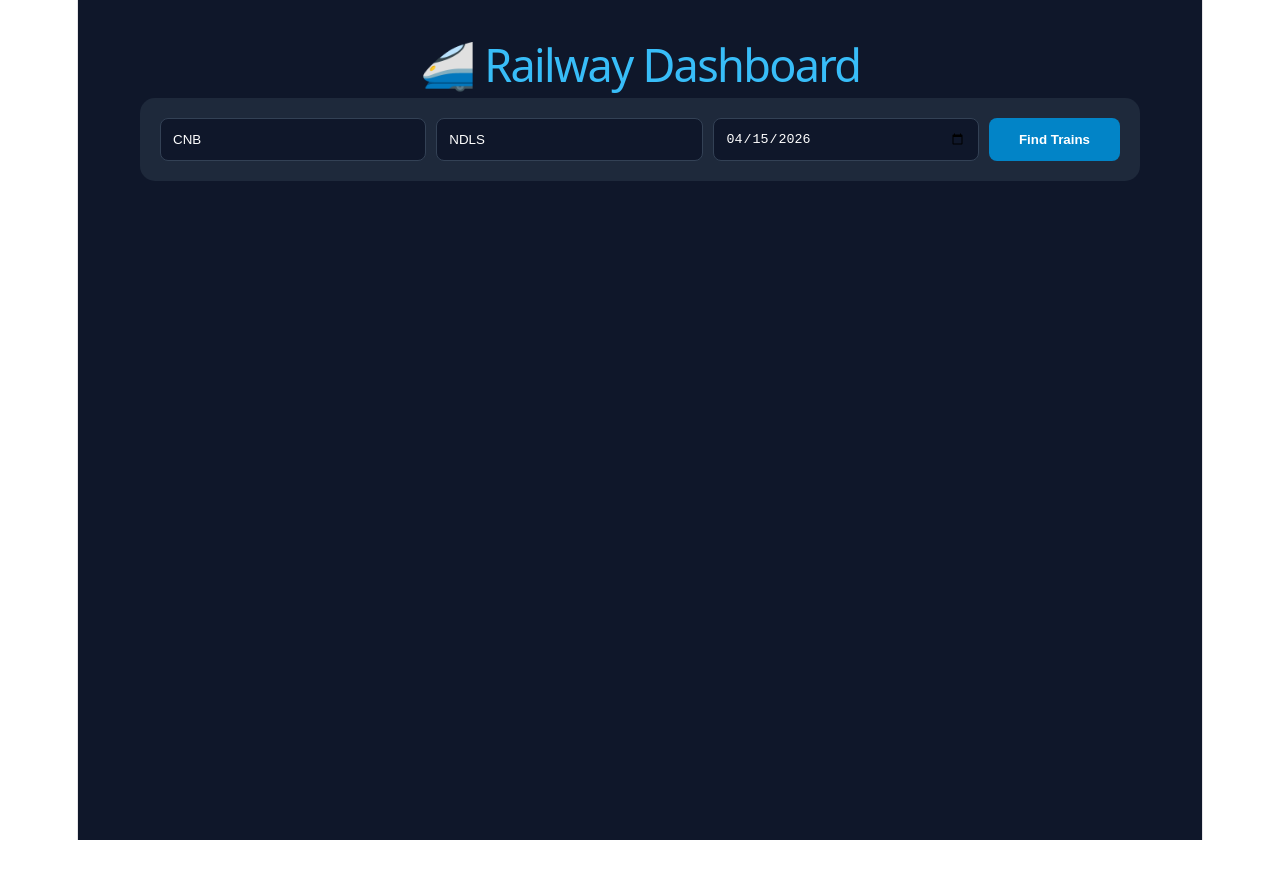
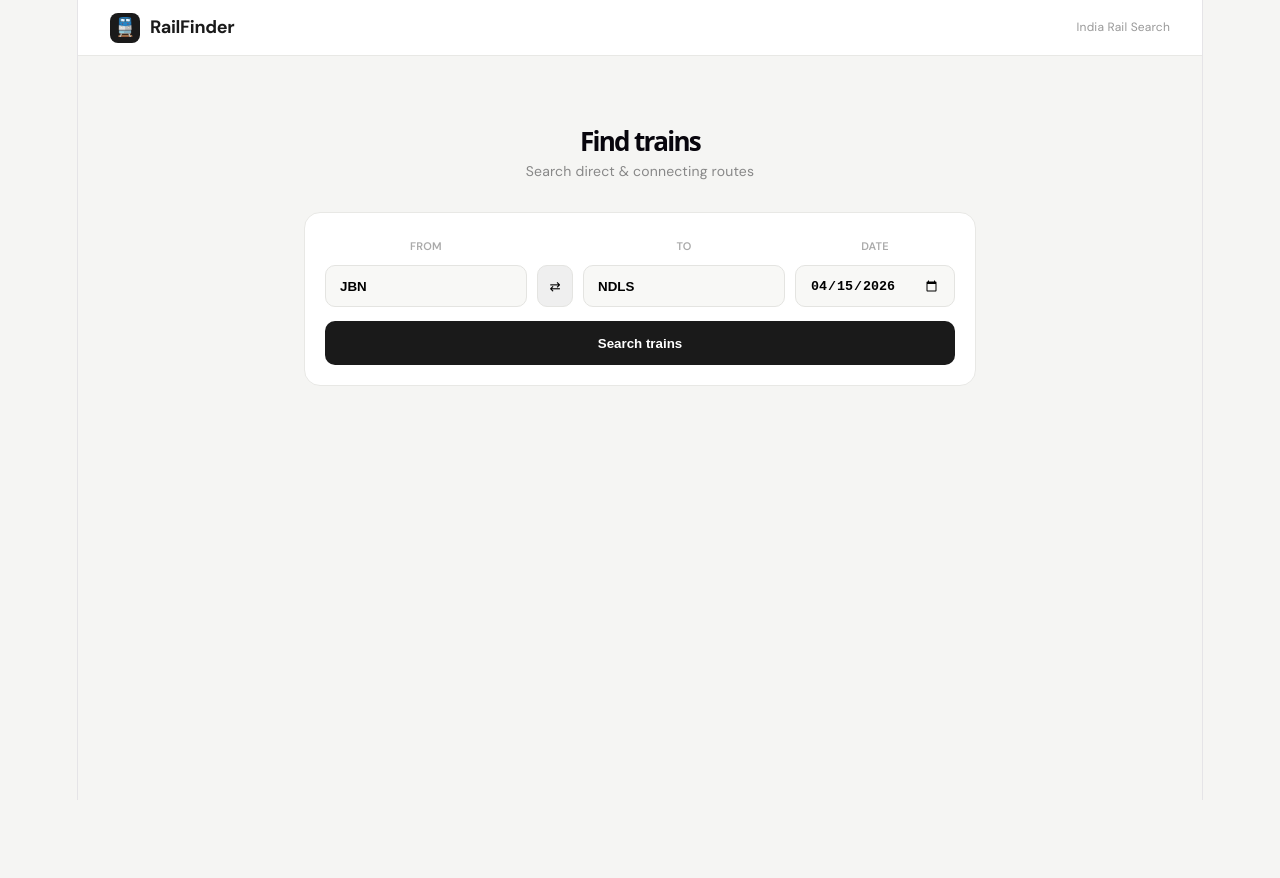
Before and after one commit to AarzooKhan7/train-finder, a React app in the folder frontend/: page / in a window 1280 px wide. Before the commit the page ends 840 px from the top, so only its background shows below. Built offline with nearby package versions, Linux system fonts and the light colour scheme; the HTML template or start-up script is replaced by a standard one.

Commit message:
Applied Claude UI overhaul for Direct Routes

```diff
--- a/frontend/src/App.jsx
+++ b/frontend/src/App.jsx
@@ -1,120 +1,243 @@
 import { useState } from 'react';
-import './App.css';
 
-function App() {
-  const [source, setSource] = useState('CNB');
+// The major hubs that connect the North, South, East, and West.
+const TRANSIT_HUBS = ['NDLS', 'CNB', 'PNBE', 'DDU', 'ET', 'HWH', 'VGLJ', 'BZA'];
+const BACKEND_URL = "https://train-finder-mu.vercel.app/api/search";
+
+export default function App() {
+  const [source, setSource] = useState('JBN');
   const [dest, setDest] = useState('NDLS');
   const [date, setDate] = useState('2026-04-15');
+
   const [trains, setTrains] = useState([]);
+  const [altRoutes, setAltRoutes] = useState([]);
+
   const [loading, setLoading] = useState(false);
+  const [hubLoading, setHubLoading] = useState(false);
+  const [statusText, setStatusText] = useState('');
   const [error, setError] = useState('');
+  const [searched, setSearched] = useState(false);
 
+  const swap = () => { setSource(dest); setDest(source); };
+
+  // --- HELPER FUNCTIONS ---
+  const formatApiDate = (dateStr) => {
+    const [y, m, d] = dateStr.split('-');
+    return `${d}-${m}-${y}`;
+  };
+
+  const getCache = (key) => {
+    const saved = localStorage.getItem(key);
+    return saved ? JSON.parse(saved) : null;
+  };
+
+  const setCache = (key, data) => localStorage.setItem(key, JSON.stringify(data));
+
+  // --- STAGE 1: DIRECT SEARCH (1 Token) ---
   const handleSearch = async () => {
-    setLoading(true);
-    setError('');
-    setTrains([]);
+    setLoading(true); setError(''); setTrains([]); setAltRoutes([]); setSearched(false);
+
+    const src = source.trim().toUpperCase();
+    const dst = dest.trim().toUpperCase();
+    const cacheKey = `DIRECT-${src}-${dst}-${date}`;
+
+    if (getCache(cacheKey)) {
+      setTrains(getCache(cacheKey));
+      setLoading(false); setSearched(true); return;
+    }
 
     try {
-      // Using the verified YYYY-MM-DD format
-      const url = `https://train-finder-mu.vercel.app/api/search?source=${source}&dest=${dest}&date=${date}`;
-      const res = await fetch(url);
+      setStatusText(`Looking up ${src} → ${dst}`);
+      const apiDate = formatApiDate(date);
+      const res = await fetch(`${BACKEND_URL}?source=${src}&dest=${dst}&date=${apiDate}`);
       const json = await res.json();
 
-      if (json.status && json.data && json.data.length > 0) {
+      if (json.status && json.data?.length > 0) {
         setTrains(json.data);
-      } else {
-        setError("No trains found for this route or date.");
+        setCache(cacheKey, json.data);
       }
-    } catch (err) {
-      setError("Failed to connect to the server.");
+    } catch {
+      setError('Could not reach the server. Please try again.');
     }
-    setLoading(false);
+    setLoading(false); setSearched(true);
   };
 
+  // --- STAGE 2: HUB SEARCH (Costs more tokens) ---
+  const searchConnections = async () => {
+    setHubLoading(true); setError('');
+    const src = source.trim().toUpperCase();
+    const dst = dest.trim().toUpperCase();
+    const cacheKey = `ALT-${src}-${dst}-${date}`;
+
+    if (getCache(cacheKey)) {
+      setAltRoutes(getCache(cacheKey));
+      setHubLoading(false); return;
+    }
+
+    try {
+      const apiToday = formatApiDate(date);
+      const nextDayObj = new Date(date);
+      nextDayObj.setDate(nextDayObj.getDate() + 1);
+      const tomorrowStr = nextDayObj.toISOString().split('T')[0];
+      const apiTomorrow = formatApiDate(tomorrowStr);
+
+      let connections = [];
+
+      for (let hub of TRANSIT_HUBS) {
+        if (hub === src || hub === dst) continue;
+        setStatusText(`Scanning network via ${hub}...`);
+
+        const l1Res = await fetch(`${BACKEND_URL}?source=${src}&dest=${hub}&date=${apiToday}`);
+        const l1Data = await l1Res.json();
+
+        if (l1Data.status && l1Data.data?.length > 0) {
+          const l2Res = await fetch(`${BACKEND_URL}?source=${hub}&dest=${dst}&date=${apiTomorrow}`);
+          const l2Data = await l2Res.json();
+
+          if (l2Data.status && l2Data.data) {
+            l1Data.data.forEach(t1 => {
+              l2Data.data.forEach(t2 => {
+                // Safe overnight math using Unix Timestamps
+                const arrivalAtHub = new Date(`${date}T${t1.to_sta}:00`).getTime();
+                let departureFromHub = new Date(`${date}T${t2.from_std}:00`).getTime();
+
+                // If departure is early morning, it's the next day
+                if (departureFromHub < arrivalAtHub) {
+                  departureFromHub = new Date(`${tomorrowStr}T${t2.from_std}:00`).getTime();
+                }
+
+                const diffHours = (departureFromHub - arrivalAtHub) / (1000 * 60 * 60);
+
+                if (diffHours >= 1 && diffHours <= 20) {
+                  connections.push({ hub, leg1: t1, leg2: t2, layover: Math.round(diffHours) });
+                }
+              });
+            });
+          }
+        }
+      }
+      const finalAlt = connections.sort((a, b) => a.layover - b.layover);
+      setAltRoutes(finalAlt);
+      setCache(cacheKey, finalAlt);
+
+    } catch (err) {
+      setError("Quota limit exceeded while searching hubs.");
+    }
+    setHubLoading(false);
+  };
+
+  const DAYS = ['Mon','Tue','Wed','Thu','Fri','Sat','Sun'];
+
   return (
-    <div className="App" style={styles.app}>
-      <header style={styles.header}>
-        <h1 style={styles.title}>🚄 Railway Dashboard</h1>
-        <div style={styles.searchBar}>
-          <input style={styles.input} value={source} onChange={e => setSource(e.target.value.toUpperCase())} placeholder="Source" />
-          <input style={styles.input} value={dest} onChange={e => setDest(e.target.value.toUpperCase())} placeholder="Dest" />
-          <input style={styles.input} type="date" value={date} onChange={e => setDate(e.target.value)} />
-          <button onClick={handleSearch} disabled={loading} style={styles.button}>
-            {loading ? 'Searching...' : 'Find Trains'}
+    <>
+      <style>{`
+        @import url('https://fonts.googleapis.com/css2?family=DM+Sans:wght@400;500;600;700&display=swap');
+        *, *::before, *::after { box-sizing: border-box; margin: 0; padding: 0; }
+        body { background: #f5f5f3; font-family: 'DM Sans', sans-serif; color: #1a1a1a; padding-bottom: 80px; }
+        .topbar { background: #fff; border-bottom: 1px solid #e8e8e5; padding: 0 32px; height: 56px; display: flex; align-items: center; justify-content: space-between; }
+        .topbar-brand { display: flex; align-items: center; gap: 10px; font-weight: 700; letter-spacing: -0.3px; }
+        .brand-icon { width: 30px; height: 30px; background: #1a1a1a; border-radius: 8px; display: flex; align-items: center; justify-content: center; color: #fff; }
+        .page { max-width: 720px; margin: 0 auto; padding: 40px 24px 0; }
+        .search-card { background: #fff; border: 1px solid #e8e8e5; border-radius: 16px; padding: 20px; margin-bottom: 32px; }
+        .fields { display: grid; grid-template-columns: 1fr 36px 1fr 160px; gap: 10px; margin-bottom: 14px; align-items: end; }
+        .field label { display: block; font-size: 11px; font-weight: 600; color: #aaa; margin-bottom: 6px; text-transform: uppercase;}
+        .field input { width: 100%; height: 42px; background: #f8f8f6; border: 1px solid #e4e4e1; border-radius: 10px; padding: 0 14px; font-weight: 600; outline: none; }
+        .search-btn { width: 100%; height: 44px; background: #1a1a1a; color: #fff; border: none; border-radius: 10px; font-weight: 600; cursor: pointer; }
+        .hub-btn { width: 100%; height: 44px; background: #f97316; color: #fff; border: none; border-radius: 10px; font-weight: 600; cursor: pointer; margin-top: 10px; }
+        .train-card { background: #fff; border: 1px solid #e8e8e5; border-radius: 14px; padding: 18px 20px; margin-bottom: 12px; }
+        .card-top { display: flex; justify-content: space-between; margin-bottom: 14px; }
+        .train-name { font-weight: 700; }
+        .train-type-badge { display: inline-block; background: #f2f2f0; padding: 2px 8px; border-radius: 6px; font-size: 10px; font-weight: 700; color: #555; }
+        .journey { display: flex; align-items: center; gap: 12px; padding: 14px 16px; background: #f8f8f6; border-radius: 10px; margin-bottom: 14px; }
+        .time-big { font-size: 20px; font-weight: 700; }
+        .track-wrap { flex: 1; display: flex; flex-direction: column; align-items: center; gap: 4px; }
+        .track-line { width: 100%; height: 1px; background: #ddd; position: relative; }
+        .empty { text-align: center; padding: 40px 0; background: #fff; border-radius: 16px; border: 1px dashed #ccc; }
+        .conn-card { border-left: 5px solid #f97316; }
+      `}</style>
+
+      <div className="topbar">
+        <div className="topbar-brand"><div className="brand-icon">🚆</div>RailFinder</div>
+        <span style={{fontSize:'12px', color:'#999'}}>India Rail Search</span>
+      </div>
+
+      <div className="page">
+        <h1 style={{fontSize: '26px', fontWeight: 700, marginBottom: '4px'}}>Find trains</h1>
+        <p style={{fontSize: '14px', color: '#888', marginBottom: '28px'}}>Search direct & connecting routes</p>
+
+        <div className="search-card">
+          <div className="fields">
+            <div className="field">
+              <label>From</label>
+              <input value={source} onChange={e => setSource(e.target.value.toUpperCase())} maxLength={8}/>
+            </div>
+            <button onClick={swap} style={{height:'42px', width:'36px', borderRadius:'10px', border:'1px solid #e4e4e1', cursor:'pointer'}}>⇄</button>
+            <div className="field">
+              <label>To</label>
+              <input value={dest} onChange={e => setDest(e.target.value.toUpperCase())} maxLength={8}/>
+            </div>
+            <div className="field">
+              <label>Date</label>
+              <input type="date" value={date} onChange={e => setDate(e.target.value)} />
+            </div>
+          </div>
+          <button className="search-btn" onClick={handleSearch} disabled={loading || hubLoading}>
+            {loading ? 'Searching Direct...' : 'Search trains'}
           </button>
         </div>
-      </header>
 
-      {error && <div style={styles.error}>{error}</div>}
+        {error && <div style={{color:'red', marginBottom:'20px', textAlign:'center'}}>{error}</div>}
 
-      <main style={styles.resultsGrid}>
-        {trains.map((t, i) => (
-          <div key={i} style={styles.card}>
-            <div style={styles.cardHeader}>
+        {/* LOADING STATE */}
+        {(loading || hubLoading) && (
+          <div style={{textAlign:'center', padding:'40px 0', color:'#888'}}>
+            <p>🔄 {statusText}</p>
+          </div>
+        )}
+
+        {/* DIRECT TRAINS RESULTS */}
+        {!loading && searched && trains.map((t, i) => (
+          <div className="train-card" key={i}>
+            <div className="card-top">
               <div>
-                <span style={styles.trainType}>{t.train_type}</span>
-                <h2 style={styles.trainName}>{t.train_name}</h2>
-                <span style={styles.trainNo}>#{t.train_number}</span>
-              </div>
-              <div style={styles.duration}>⏱ {t.duration}</div>
-            </div>
-
-            <div style={styles.journey}>
-              <div style={styles.station}>
-                <div style={styles.time}>{t.from_std}</div>
-                <div style={styles.code}>{t.from_station_name}</div>
-              </div>
-              <div style={styles.arrow}>→</div>
-              <div style={styles.station}>
-                <div style={styles.time}>{t.to_sta}</div>
-                <div style={styles.code}>{t.to_station_name}</div>
+                {t.train_type && <div className="train-type-badge">{t.train_type}</div>}
+                <div className="train-name">{t.train_name} (#{t.train_number})</div>
               </div>
             </div>
-
-            <div style={styles.footer}>
-              <div style={styles.days}>
-                {['Mon', 'Tue', 'Wed', 'Thu', 'Fri', 'Sat', 'Sun'].map(day => (
-                  <span key={day} style={{
-                    ...styles.day,
-                    color: t.run_days.includes(day) ? '#38bdf8' : '#475569',
-                    fontWeight: t.run_days.includes(day) ? 'bold' : 'normal'
-                  }}>{day.charAt(0)}</span>
-                ))}
-              </div>
-              <div style={styles.classes}>
-                {t.class_type?.join(' | ')}
-              </div>
+            <div className="journey">
+              <div><div className="time-big">{t.from_std}</div><div style={{fontSize:'10px', color:'#aaa'}}>{t.from_station_name}</div></div>
+              <div className="track-wrap"><div className="track-line" /></div>
+              <div style={{textAlign:'right'}}><div className="time-big">{t.to_sta}</div><div style={{fontSize:'10px', color:'#aaa'}}>{t.to_station_name}</div></div>
             </div>
           </div>
         ))}
-      </main>
-    </div>
+
+        {/* CONNECTING ROUTES PROMPT */}
+        {!loading && searched && trains.length === 0 && altRoutes.length === 0 && !hubLoading && (
+          <div className="empty">
+            <p style={{fontWeight:600, color:'#555'}}>No direct trains found.</p>
+            <button className="hub-btn" onClick={searchConnections}>Search Connecting Routes (Hub Scan)</button>
+          </div>
+        )}
+
+        {/* CONNECTING TRAINS RESULTS */}
+        {!hubLoading && altRoutes.map((c, i) => (
+          <div className="train-card conn-card" key={`alt-${i}`}>
+            <h3 style={{color: '#f97316', fontSize:'14px', marginBottom:'10px'}}>VIA {c.hub} (Layover: {c.layover}h)</h3>
+            <div className="journey" style={{marginBottom:'5px'}}>
+              <div><div className="time-big">{c.leg1.from_std}</div></div>
+              <div className="track-wrap"><div className="track-line" />Leg 1 ({c.leg1.train_name})</div>
+              <div><div className="time-big">{c.leg1.to_sta}</div></div>
+            </div>
+            <div className="journey">
+              <div><div className="time-big">{c.leg2.from_std}</div></div>
+              <div className="track-wrap"><div className="track-line" />Leg 2 ({c.leg2.train_name})</div>
+              <div><div className="time-big">{c.leg2.to_sta}</div></div>
+            </div>
+          </div>
+        ))}
+
+      </div>
+    </>
   );
 }
-
-const styles = {
-  app: { backgroundColor: '#0f172a', minHeight: '100vh', color: '#f1f5f9', padding: '20px' },
-  header: { maxWidth: '1000px', margin: '0 auto 40px', textAlign: 'center' },
-  title: { fontSize: '2.5rem', marginBottom: '20px', color: '#38bdf8' },
-  searchBar: { display: 'flex', gap: '10px', flexWrap: 'wrap', justifyContent: 'center', background: '#1e293b', padding: '20px', borderRadius: '15px' },
-  input: { padding: '12px', borderRadius: '8px', border: '1px solid #334155', backgroundColor: '#0f172a', color: '#fff', flex: 1, minWidth: '150px' },
-  button: { padding: '12px 30px', borderRadius: '8px', border: 'none', backgroundColor: '#0284c7', color: '#fff', cursor: 'pointer', fontWeight: 'bold' },
-  error: { textAlign: 'center', background: '#7f1d1d', padding: '10px', borderRadius: '8px', maxWidth: '600px', margin: '0 auto 20px' },
-  resultsGrid: { display: 'grid', gridTemplateColumns: 'repeat(auto-fit, minmax(320px, 1fr))', gap: '20px', maxWidth: '1200px', margin: '0 auto' },
-  card: { background: '#1e293b', padding: '20px', borderRadius: '16px', borderLeft: '6px solid #0284c7' },
-  cardHeader: { display: 'flex', justifyContent: 'space-between', alignItems: 'flex-start', marginBottom: '20px' },
-  trainType: { fontSize: '0.7rem', color: '#38bdf8', textTransform: 'uppercase', letterSpacing: '1px' },
-  trainName: { fontSize: '1.1rem', margin: '5px 0' },
-  trainNo: { fontSize: '0.8rem', color: '#94a3b8' },
-  duration: { fontSize: '0.8rem', color: '#94a3b8' },
-  journey: { display: 'flex', justifyContent: 'space-between', alignItems: 'center', padding: '15px 0', borderTop: '1px solid #334155', borderBottom: '1px solid #334155' },
-  time: { fontSize: '1.4rem', fontWeight: 'bold' },
-  code: { fontSize: '0.7rem', color: '#94a3b8' },
-  arrow: { color: '#475569' },
-  footer: { display: 'flex', justifyContent: 'space-between', marginTop: '15px', alignItems: 'center' },
-  days: { display: 'flex', gap: '5px' },
-  day: { fontSize: '0.7rem' },
-  classes: { fontSize: '0.7rem', color: '#38bdf8', fontWeight: 'bold' }
-};
-
-export default App;
```
